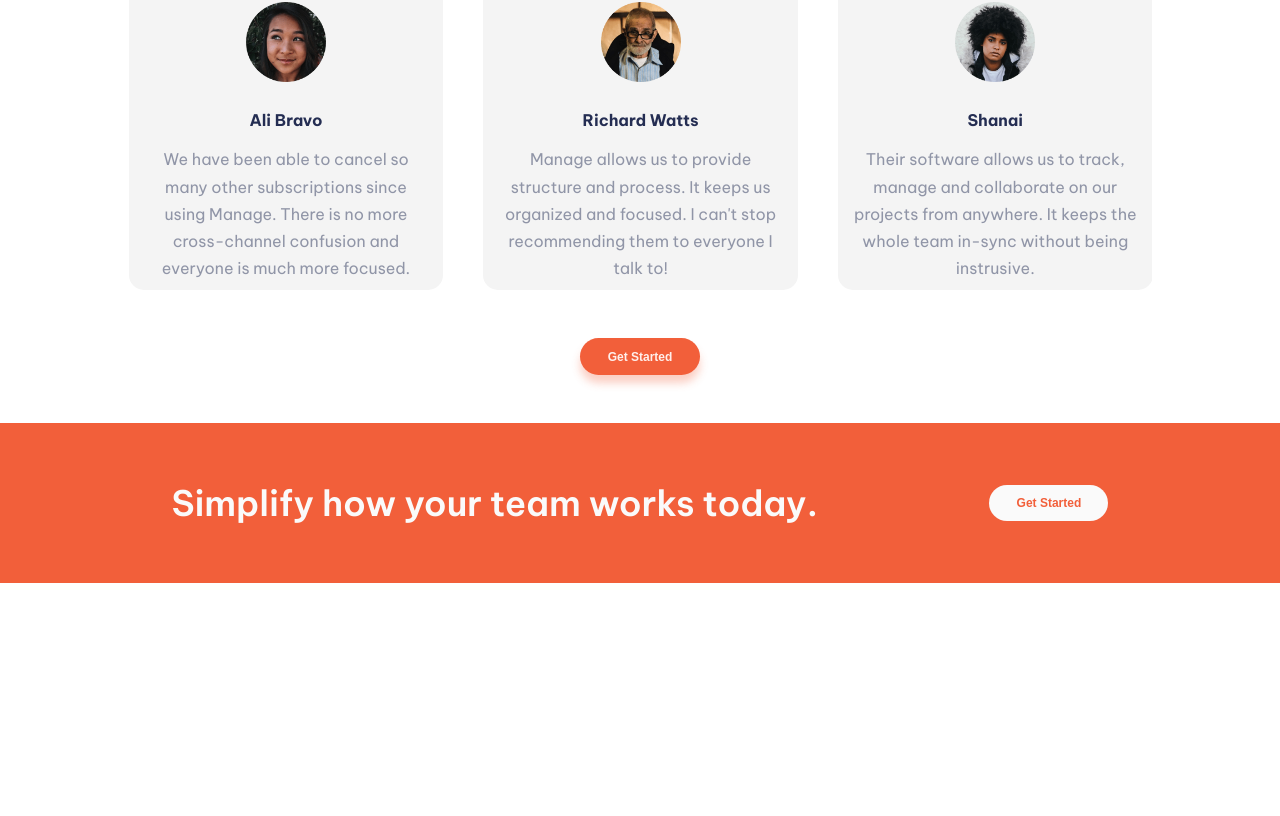
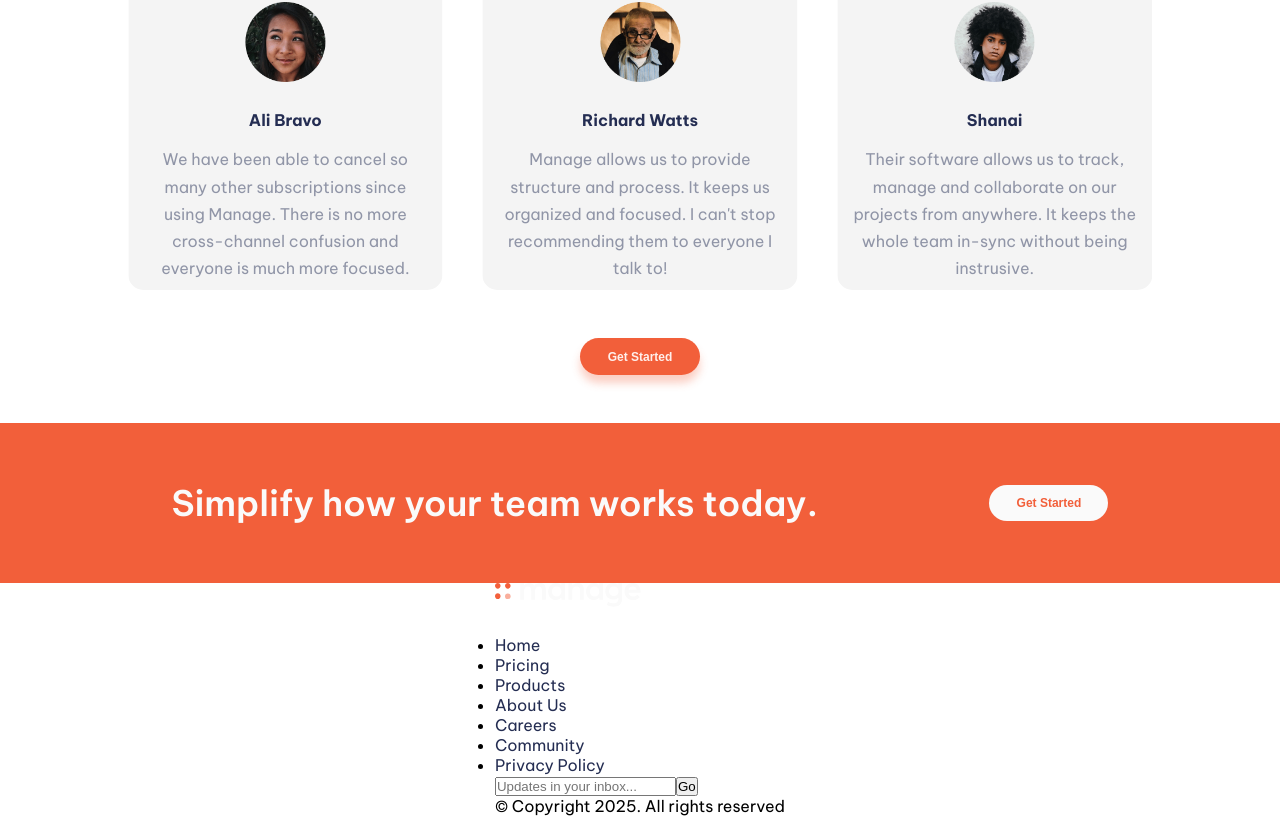
Before and after one commit to matiasealianelli/clon-manage, a React (Vite) app: page / in a window 1280 px wide. Shown: the part 1628-2444 px from the top of the page. Before the commit the page ends 2211 px from the top, so only its background shows below. Built offline with nearby package versions, Linux system fonts and the light colour scheme.

Commit message:
Agregue estructura jsx del Footer

```diff
--- a/src/components/Footer.jsx
+++ b/src/components/Footer.jsx
@@ -1,9 +1,112 @@
-import '/src/styles/Footer.css';
+import "/src/styles/Footer.css";
 
 export default function Footer() {
-    return (
-      <>
-
-      </>
-    )
-  }
+  return (
+    <>
+      <footer>
+        <div className="cont-cols-footer">
+          <div className="col1-footer">
+            <img
+              src="./assets/img/logo-white.svg"
+              className="logo-footer"
+              alt="Logo Manage Footer"
+            />
+            <div className="cont-redes-footer">
+              <a href="#" target="_blank" className="icon-footer linkIcon">
+                <img
+                  className="icon-footer"
+                  src="./assets/img/icon-facebook.svg"
+                  alt="icono-facebook"
+                />
+              </a>
+              <a href="#" target="_blank" className="icon-footer linkIcon">
+                <img
+                  className="icon-footer"
+                  src="./assets/img/icon-youtube.svg"
+                  alt="icono-youtube"
+                />
+              </a>
+              <a href="#" target="_blank" className="icon-footer linkIcon">
+                <img
+                  className="icon-footer"
+                  src="./assets/img/icon-twitter.svg"
+                  alt="icono-twitter"
+                />
+              </a>
+              <a href="#" target="_blank" className="icon-footer linkIcon">
+                <img
+                  className="icon-footer"
+                  src="./assets/img/icon-pinterest.svg"
+                  alt="icono-pinterest"
+                />
+              </a>
+              <a href="#" target="_blank" className="icon-footer linkIcon">
+                <img
+                  className="icon-footer"
+                  src="./assets/img/icon-instagram.svg"
+                  alt="icono-instagram"
+                />
+              </a>
+            </div>
+          </div>
+          <div className="col2-footer">
+            <ul>
+              <li>
+                <a className="link-footer" href="#">
+                  Home
+                </a>
+              </li>
+              <li>
+                <a className="link-footer" href="#">
+                  Pricing
+                </a>
+              </li>
+              <li>
+                <a className="link-footer" href="#">
+                  Products
+                </a>
+              </li>
+              <li>
+                <a className="link-footer" href="#">
+                  About Us
+                </a>
+              </li>
+            </ul>
+            <ul>
+              <li>
+                <a className="link-footer" href="#">
+                  Careers
+                </a>
+              </li>
+              <li>
+                <a className="link-footer" href="#">
+                  Community
+                </a>
+              </li>
+              <li>
+                <a className="link-footer" href="#">
+                  Privacy Policy
+                </a>
+              </li>
+            </ul>
+          </div>
+          <div className="col3-footer">
+            <div className="cont-input-footer">
+              <input
+                type="email"
+                className="input-email-footer"
+                name="email"
+                id="email"
+                placeholder="Updates in your inbox..."
+              />
+              <button className="btn-footer">Go</button>
+            </div>
+          </div>
+        </div>
+        <div className="col4-footer">
+          <p className="copy-legal">© Copyright 2025. All rights reserved</p>
+        </div>
+      </footer>
+    </>
+  );
+}
```
